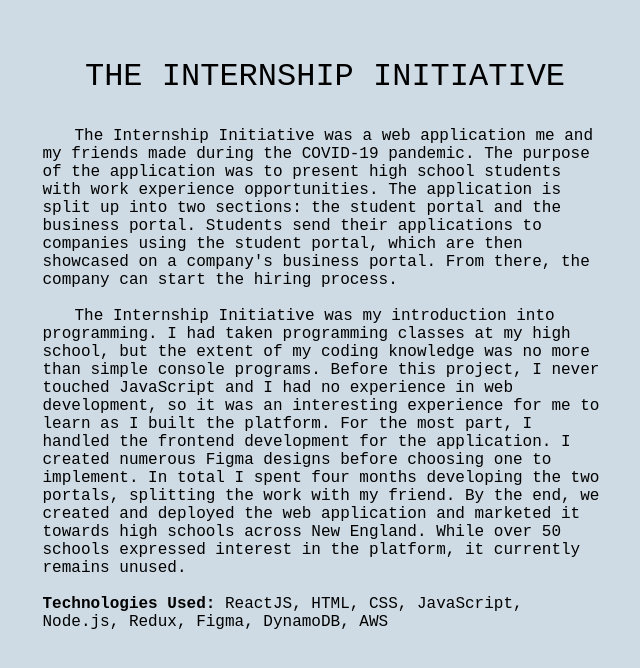
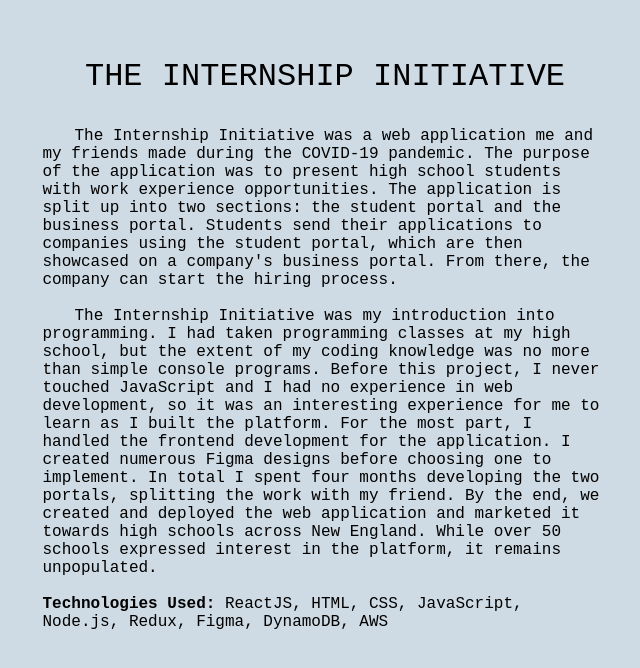
Before and after one commit to brandonlu1/b-lu, a React (Create React App) app: page /the-internship-initiative in a window 1280 px wide. Shown: the top 668 px of the page, without its empty margins (315-955 px from the left). Built offline with nearby package versions, Linux system fonts and the light colour scheme.

Commit message:
meta title

```diff
--- a/src/Pages/Tii.js
+++ b/src/Pages/Tii.js
@@ -13,7 +13,7 @@ export default function BlackJack(props){
         <div className="home--projects">
             <p className="title2">THE INTERNSHIP INITIATIVE</p>
             <div className="page--text--body">
-                &emsp;&emsp;The Internship Initiative was a web application me and my friends made during the COVID-19 pandemic. The
+                &emsp;&emsp;<av href="https://interninit.com">The Internship Initiative</av> was a web application me and my friends made during the COVID-19 pandemic. The
                 purpose of the application was to present high school students with work experience opportunities. The application is split up
                 into two sections: the student portal and the business portal. Students send their applications to companies using the student portal, which are then
                 showcased on a company's business portal. From there, the company can start the hiring process.
@@ -23,8 +23,7 @@ export default function BlackJack(props){
                 no more than simple console programs. Before this project, I never touched JavaScript and I had no experience in web development, so it was an interesting experience for me to
                 learn as I built the platform. For the most part, I handled the frontend development for the application. I created numerous Figma designs before choosing one to implement. In total I spent
                 four months developing the two portals, splitting the work with my friend.
-                By the end, we created and deployed the web application and marketed it towards high schools across New England. While over 50 schools expressed interest in the platform, it currently
-                remains unused.
+                By the end, we created and deployed the web application and marketed it towards high schools across New England. While over 50 schools expressed interest in the platform, it remains unpopulated.
                 <br/>
                 <br/>
                 <strong>Technologies Used: </strong> ReactJS, HTML, CSS, JavaScript, Node.js, Redux, Figma, DynamoDB, AWS
```
